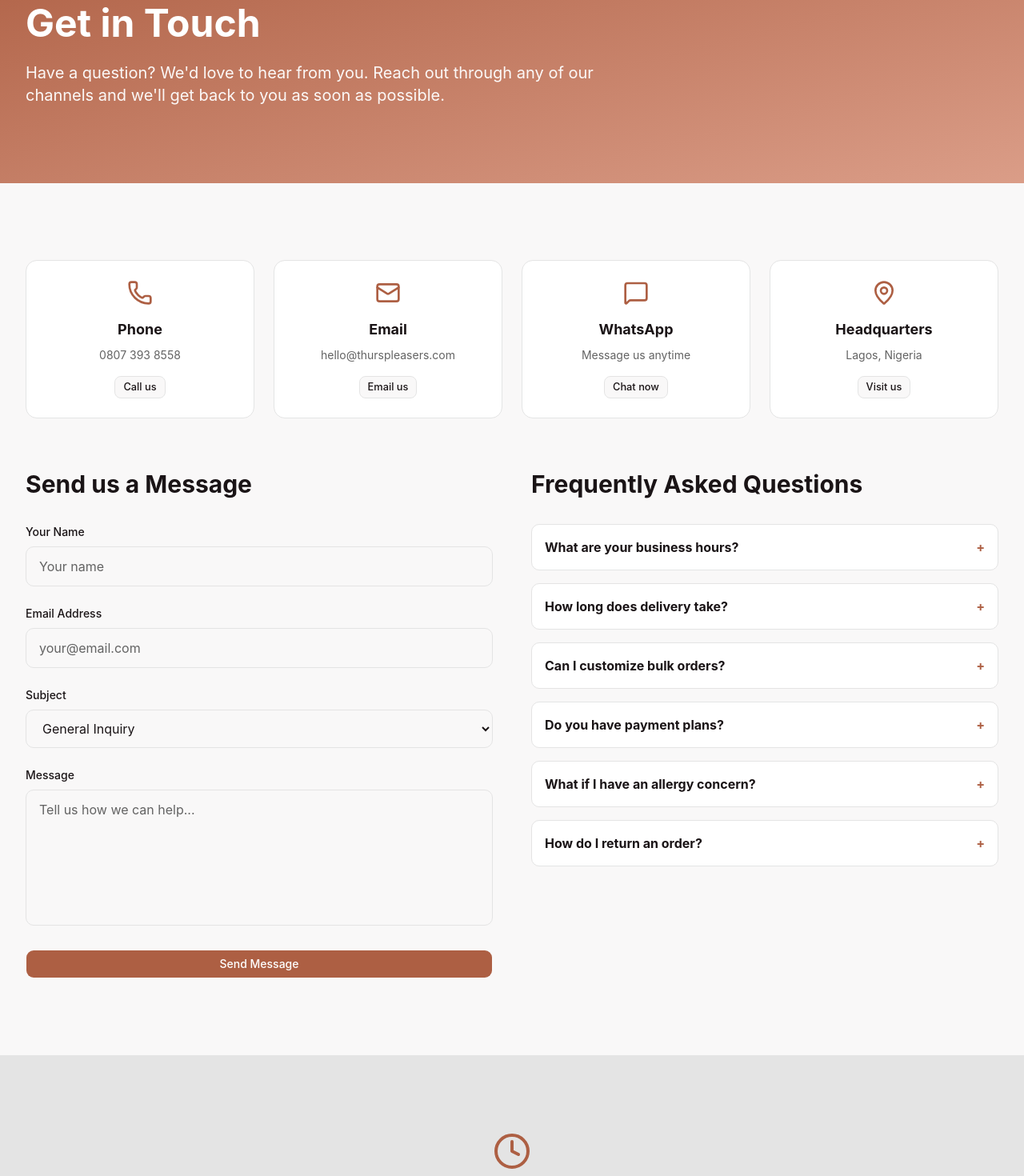
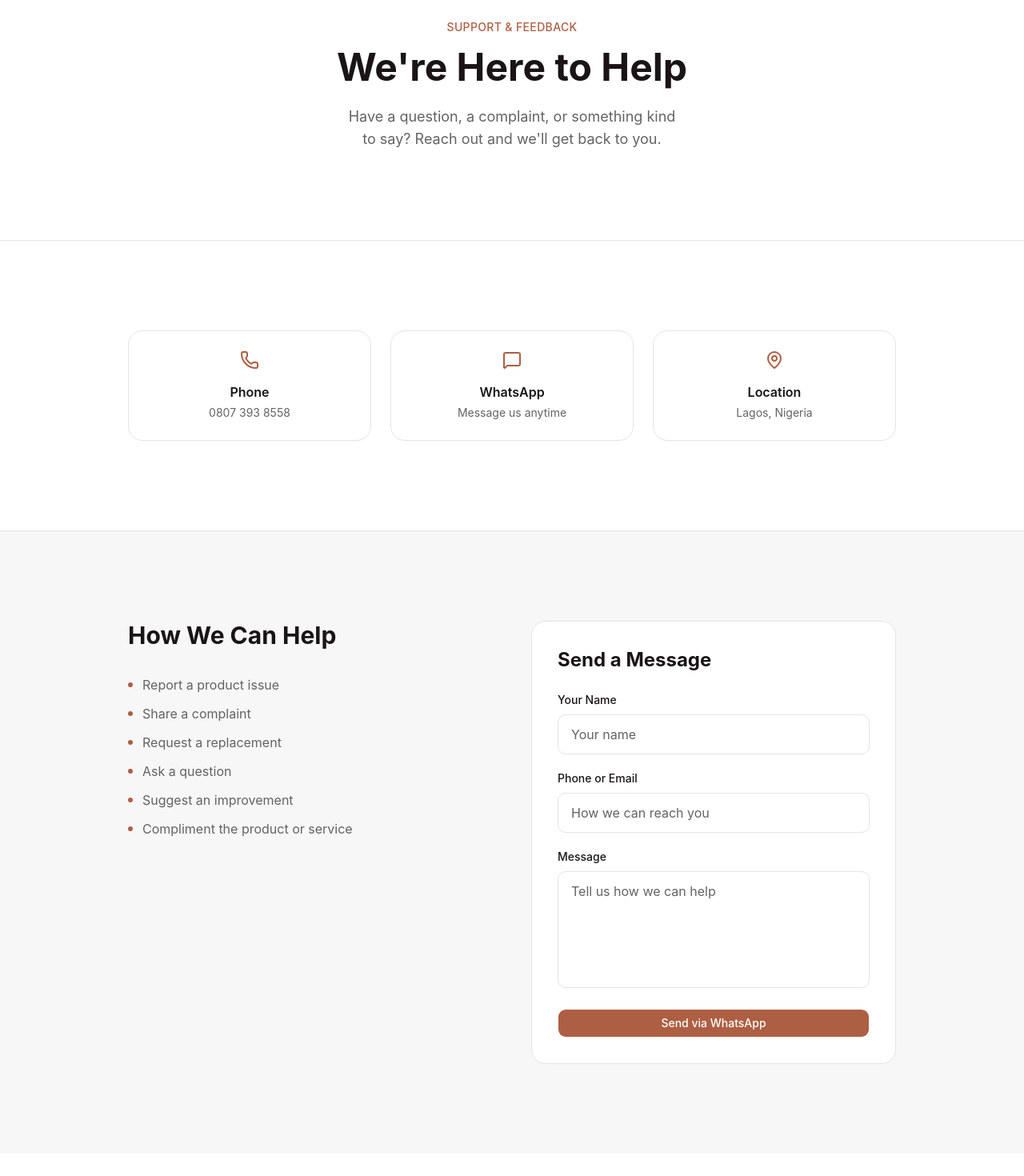
Before and after one commit to TobiWilliams001/Thurpleasers, a Next.js app: page /contact in a window 1280 px wide. Shown: the part 160-1630 px from the top of the page at 80% size. Built offline with nearby package versions, Linux system fonts and the light colour scheme.

Commit message:
Rewrite contact page to support and feedback, remove invented FAQ

```diff
--- a/app/contact/page.tsx
+++ b/app/contact/page.tsx
@@ -3,101 +3,98 @@
 import { Header } from '@/components/header'
 import { Footer } from '@/components/footer'
 import { Button } from '@/components/ui/button'
-import { Mail, Phone, MapPin, Clock, MessageSquare, Zap } from 'lucide-react'
+import { Phone, MessageSquare, MapPin } from 'lucide-react'
 import { useState } from 'react'
 
+const helpItems = [
+  'Report a product issue',
+  'Share a complaint',
+  'Request a replacement',
+  'Ask a question',
+  'Suggest an improvement',
+  'Compliment the product or service',
+]
+
 export default function ContactPage() {
-  const [formData, setFormData] = useState({
-    name: '',
-    email: '',
-    subject: 'general-inquiry',
-    message: '',
-  })
+  const [formData, setFormData] = useState({ name: '', contact: '', message: '' })
 
   const handleSubmit = (e: React.FormEvent) => {
     e.preventDefault()
-    const whatsappMessage = `Support Inquiry:
+    const whatsappMessage = `Support & Feedback:
 Name: ${formData.name}
-Email: ${formData.email}
-Subject: ${formData.subject}
+Contact: ${formData.contact}
 Message: ${formData.message}`
-
-    const encoded = encodeURIComponent(whatsappMessage)
-    window.open(`https://wa.me/2348073938558?text=${encoded}`, '_blank')
+    window.open(`https://wa.me/2348073938558?text=${encodeURIComponent(whatsappMessage)}`, '_blank')
   }
 
   return (
-    <main className="min-h-screen bg-background">
+    <main className="min-h-screen bg-white text-foreground">
       <Header />
 
       {/* Hero */}
-      <section className="bg-gradient-to-br from-primary to-secondary text-primary-foreground py-16 md:py-24">
-        <div className="max-w-7xl mx-auto px-4 sm:px-6 lg:px-8">
-          <h1 className="text-4xl md:text-5xl font-bold mb-6">Get in Touch</h1>
-          <p className="text-xl opacity-95 max-w-3xl">
-            Have a question? We&apos;d love to hear from you. Reach out through any of our channels
-            and we&apos;ll get back to you as soon as possible.
+      <section className="border-b border-border bg-white">
+        <div className="max-w-4xl mx-auto px-4 sm:px-6 lg:px-8 py-20 md:py-28 text-center">
+          <span className="inline-block mb-4 text-sm font-medium tracking-wide text-primary uppercase">
+            Support &amp; Feedback
+          </span>
+          <h1 className="text-4xl md:text-5xl font-bold mb-6 text-balance">We&apos;re Here to Help</h1>
+          <p className="text-lg text-muted-foreground max-w-2xl mx-auto text-balance">
+            Have a question, a complaint, or something kind to say? Reach out and we&apos;ll
+            get back to you.
           </p>
         </div>
       </section>
 
       {/* Contact Methods */}
-      <section className="py-16 md:py-24">
-        <div className="max-w-7xl mx-auto px-4 sm:px-6 lg:px-8">
-          <div className="grid md:grid-cols-4 gap-6 mb-16">
-            {[
-              {
-                icon: Phone,
-                title: 'Phone',
-                value: '0807 393 8558',
-                action: 'tel:+2348073938558',
-                label: 'Call us',
-              },
-              {
-                icon: Mail,
-                title: 'Email',
-                value: 'hello@thurspleasers.com',
-                action: 'mailto:hello@thurspleasers.com',
-                label: 'Email us',
-              },
-              {
-                icon: MessageSquare,
-                title: 'WhatsApp',
-                value: 'Message us anytime',
-                action:
-                  'https://wa.me/2348073938558?text=Hi%20Thurspleasers!%20I%20have%20a%20question...',
-                label: 'Chat now',
-              },
-              {
-                icon: MapPin,
-                title: 'Headquarters',
-                value: 'Lagos, Nigeria',
-                action: '#',
-                label: 'Visit us',
-              },
-            ].map((method, idx) => (
-              <a
-                key={idx}
-                href={method.action}
-                target={method.action.startsWith('http') ? '_blank' : undefined}
-                rel={method.action.startsWith('http') ? 'noopener noreferrer' : undefined}
-                className="bg-card border border-border rounded-xl p-6 text-center hover:shadow-lg hover:border-primary transition"
-              >
-                <method.icon size={32} className="text-primary mx-auto mb-4" />
-                <h3 className="font-bold text-lg mb-2">{method.title}</h3>
-                <p className="text-sm text-muted-foreground mb-4">{method.value}</p>
-                <Button size="sm" variant="outline">
-                  {method.label}
-                </Button>
-              </a>
-            ))}
+      <section className="bg-white">
+        <div className="max-w-5xl mx-auto px-4 sm:px-6 lg:px-8 py-20 md:py-28">
+          <div className="grid sm:grid-cols-3 gap-6">
+            <a
+              href="tel:+2348073938558"
+              className="rounded-2xl border border-border p-6 text-center hover:border-primary/40 transition"
+            >
+              <Phone size={24} className="text-primary mx-auto mb-4" />
+              <h3 className="font-semibold mb-1">Phone</h3>
+              <p className="text-sm text-muted-foreground">0807 393 8558</p>
+            </a>
+            <a
+              href="https://wa.me/2348073938558"
+              target="_blank"
+              rel="noopener noreferrer"
+              className="rounded-2xl border border-border p-6 text-center hover:border-primary/40 transition"
+            >
+              <MessageSquare size={24} className="text-primary mx-auto mb-4" />
+              <h3 className="font-semibold mb-1">WhatsApp</h3>
+              <p className="text-sm text-muted-foreground">Message us anytime</p>
+            </a>
+            <div className="rounded-2xl border border-border p-6 text-center">
+              <MapPin size={24} className="text-primary mx-auto mb-4" />
+              <h3 className="font-semibold mb-1">Location</h3>
+              <p className="text-sm text-muted-foreground">Lagos, Nigeria</p>
+            </div>
           </div>
+        </div>
+      </section>
 
+      {/* What we can help with + Form */}
+      <section className="border-t border-border bg-muted/30">
+        <div className="max-w-5xl mx-auto px-4 sm:px-6 lg:px-8 py-20 md:py-28">
           <div className="grid lg:grid-cols-2 gap-12">
-            {/* Contact Form */}
             <div>
-              <h2 className="text-3xl font-bold mb-8">Send us a Message</h2>
-              <form onSubmit={handleSubmit} className="space-y-6">
+              <h2 className="text-3xl font-bold mb-8">How We Can Help</h2>
+              <ul className="space-y-3">
+                {helpItems.map((item) => (
+                  <li key={item} className="flex items-center gap-3 text-muted-foreground">
+                    <span className="w-1.5 h-1.5 rounded-full bg-primary shrink-0" />
+                    {item}
+                  </li>
+                ))}
+              </ul>
+            </div>
+
+            <div className="bg-white rounded-2xl border border-border p-8">
+              <h2 className="text-2xl font-bold mb-6">Send a Message</h2>
+              <form onSubmit={handleSubmit} className="space-y-5">
                 <div>
                   <label className="block text-sm font-medium mb-2">Your Name</label>
                   <input
@@ -106,116 +103,36 @@ Message: ${formData.message}`
                     value={formData.name}
                     onChange={(e) => setFormData({ ...formData, name: e.target.value })}
                     placeholder="Your name"
-                    className="w-full px-4 py-3 rounded-lg border border-border bg-background text-foreground placeholder-muted-foreground focus:outline-none focus:ring-2 focus:ring-primary"
+                    className="w-full px-4 py-3 rounded-lg border border-border bg-white text-foreground placeholder-muted-foreground focus:outline-none focus:ring-2 focus:ring-primary"
                   />
                 </div>
-
                 <div>
-                  <label className="block text-sm font-medium mb-2">Email Address</label>
+                  <label className="block text-sm font-medium mb-2">Phone or Email</label>
                   <input
-                    type="email"
+                    type="text"
                     required
-                    value={formData.email}
-                    onChange={(e) => setFormData({ ...formData, email: e.target.value })}
-                    placeholder="your@email.com"
-                    className="w-full px-4 py-3 rounded-lg border border-border bg-background text-foreground placeholder-muted-foreground focus:outline-none focus:ring-2 focus:ring-primary"
+                    value={formData.contact}
+                    onChange={(e) => setFormData({ ...formData, contact: e.target.value })}
+                    placeholder="How we can reach you"
+                    className="w-full px-4 py-3 rounded-lg border border-border bg-white text-foreground placeholder-muted-foreground focus:outline-none focus:ring-2 focus:ring-primary"
                   />
                 </div>
-
-                <div>
-                  <label className="block text-sm font-medium mb-2">Subject</label>
-                  <select
-                    value={formData.subject}
-                    onChange={(e) => setFormData({ ...formData, subject: e.target.value })}
-                    className="w-full px-4 py-3 rounded-lg border border-border bg-background text-foreground focus:outline-none focus:ring-2 focus:ring-primary"
-                  >
-                    <option value="general-inquiry">General Inquiry</option>
-                    <option value="product-question">Product Question</option>
-                    <option value="order-issue">Order Issue</option>
-                    <option value="feedback">Feedback</option>
-                    <option value="partnership">Partnership</option>
-                    <option value="other">Other</option>
-                  </select>
-                </div>
-
                 <div>
                   <label className="block text-sm font-medium mb-2">Message</label>
                   <textarea
                     required
                     value={formData.message}
                     onChange={(e) => setFormData({ ...formData, message: e.target.value })}
-                    placeholder="Tell us how we can help..."
-                    rows={6}
-                    className="w-full px-4 py-3 rounded-lg border border-border bg-background text-foreground placeholder-muted-foreground focus:outline-none focus:ring-2 focus:ring-primary resize-none"
+                    placeholder="Tell us how we can help"
+                    rows={5}
+                    className="w-full px-4 py-3 rounded-lg border border-border bg-white text-foreground placeholder-muted-foreground focus:outline-none focus:ring-2 focus:ring-primary resize-none"
                   />
                 </div>
-
-                <Button type="submit" size="lg" className="w-full bg-primary hover:opacity-90">
-                  Send Message
+                <Button type="submit" size="lg" className="w-full">
+                  Send via WhatsApp
                 </Button>
               </form>
             </div>
-
-            {/* FAQ */}
-            <div>
-              <h2 className="text-3xl font-bold mb-8">Frequently Asked Questions</h2>
-              <div className="space-y-4">
-                {[
-                  {
-                    q: 'What are your business hours?',
-                    a: 'We are open Monday-Saturday, 10am-8pm and Sundays 12pm-6pm. Contact support anytime via WhatsApp.',
-                  },
-                  {
-                    q: 'How long does delivery take?',
-                    a: 'Standard delivery within Lagos: 1-2 days. Outside Lagos: 2-5 days depending on location.',
-                  },
-                  {
-                    q: 'Can I customize bulk orders?',
-                    a: 'Yes! We offer custom packaging and flavors for bulk orders. Contact our corporate team.',
-                  },
-                  {
-                    q: 'Do you have payment plans?',
-                    a: 'For corporate orders, we can discuss flexible payment terms. Please contact us directly.',
-                  },
-                  {
-                    q: 'What if I have an allergy concern?',
-                    a: 'We take allergies seriously. All products are processed in facilities with peanuts. Please contact us for details.',
-                  },
-                  {
-                    q: 'How do I return an order?',
-                    a: 'If there&apos;s an issue with your order, contact us immediately for a resolution or replacement.',
-                  },
-                ].map((faq, idx) => (
-                  <details key={idx} className="bg-card border border-border rounded-lg p-4 cursor-pointer">
-                    <summary className="font-bold flex items-center justify-between">
-                      {faq.q}
-                      <span className="text-primary">+</span>
-                    </summary>
-                    <p className="text-muted-foreground mt-3">{faq.a}</p>
-                  </details>
-                ))}
-              </div>
-            </div>
-          </div>
-        </div>
-      </section>
-
-      {/* Response Time */}
-      <section className="py-16 md:py-24 bg-muted">
-        <div className="max-w-4xl mx-auto px-4 sm:px-6 lg:px-8 text-center">
-          <Clock size={48} className="text-primary mx-auto mb-6" />
-          <h2 className="text-3xl font-bold mb-4">Quick Response Times</h2>
-          <div className="grid md:grid-cols-3 gap-6 mt-12">
-            {[
-              { channel: 'WhatsApp', time: 'Within 1 hour' },
-              { channel: 'Email', time: 'Within 24 hours' },
-              { channel: 'Phone', time: 'During business hours' },
-            ].map((item, idx) => (
-              <div key={idx} className="bg-background rounded-lg p-6 border border-border">
-                <p className="font-bold text-lg mb-2">{item.channel}</p>
-                <p className="text-muted-foreground">{item.time}</p>
-              </div>
-            ))}
           </div>
         </div>
       </section>
```
